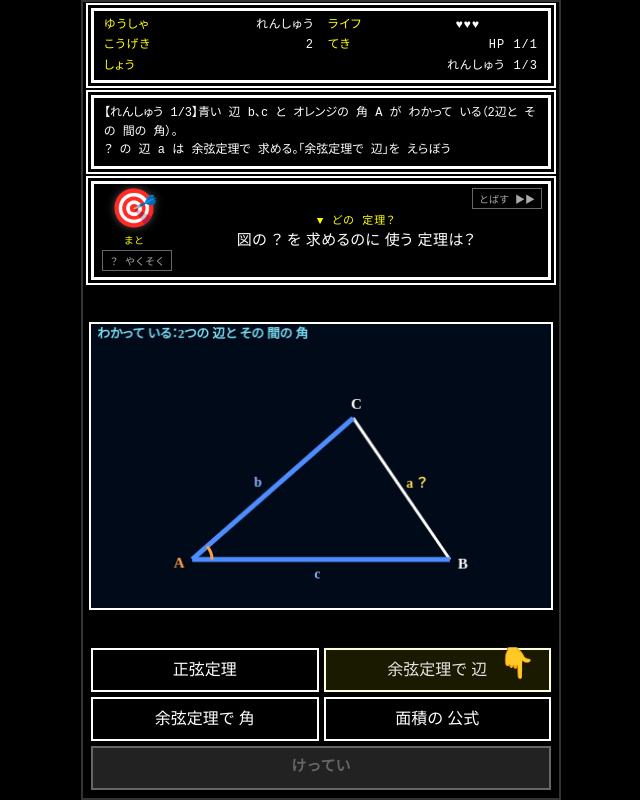
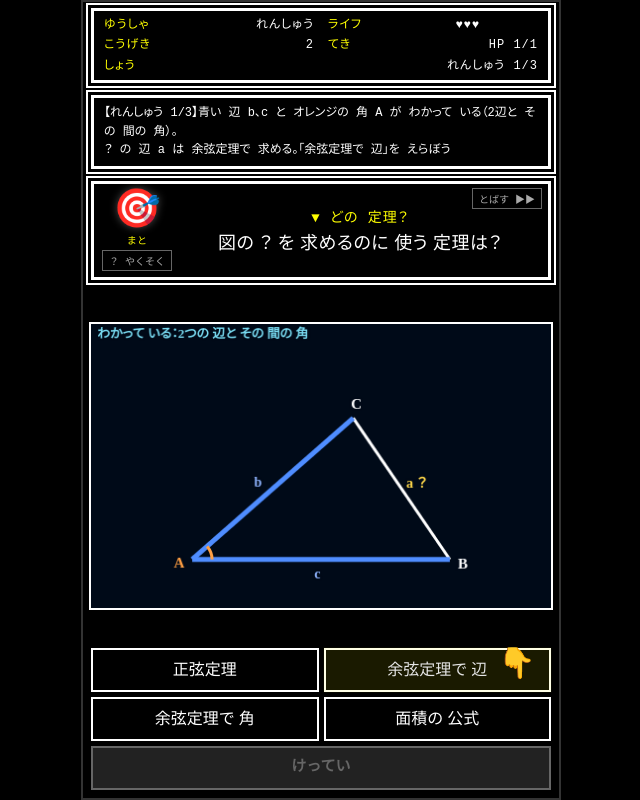
Before and after one commit to math-terakoya/sankakuhi-keiryou-quest, a plain HTML site: page index.html in a window 1280 px wide. Both pictures are taken after a click on the button "▶ はじめる". Shown: the whole page, without its empty margins (319-959 px from the left). Drawn offline with Linux system fonts and the light colour scheme.

Commit message:
問題の 文字を 大きく（小 でも 約 1.2倍：式 18→22px・長い 式 15→18px・ことばの 文 14→17px・見出し 11→14px。大 は さらに 26・22・20px）。図が 小さく なりすぎる ときだけ 文字を もどす（選択肢の 問題は 図 130px、図を タップする 問題は 200px を 残す）。左の 列は やくそく ボタンの 幅まで。長い 式は かっこの 前で 折る（11-25 先生：対数クエストに くらべて 問題の 文字が 小さい）
Co-Authored-By: Claude Fable 5.2 <noreply@anthropic.com>

```diff
--- a/index.html
+++ b/index.html
@@ -326,6 +326,19 @@ padding: 14px 0; text-shadow: 3px 3px 0 #400; animation: warn 2s forwards;
 .moji-btn.on { border-color: #ffff00; color: #ffff00; }
 #game.moji-big #controls .key.opt { font-size: 22px; }   /* 大 は 選択肢を さらに 大きく（11-20 先生：選択肢の 文字）。長い ときは fitOpts が 小さく する */
 #game.moji-big #controls.three .key.opt { font-size: 26px; }
+/* — 問題の 文字を 大きく（11-25 先生：対数クエストに くらべて 小さい）。小 でも 約 1.2倍、大 は さらに 大きく。図が 小さく なりすぎる ときは fitProblem が もどす — */
+#problem .label { font-size: 14px; margin-bottom: 5px; }
+#problem .expr { font-size: 22px; }
+#problem .expr.long { font-size: 18px; }
+#problem .expr.exam { font-size: 17px; line-height: 1.5; }
+@media (max-width: 360px) { #problem .expr { font-size: 20px; } #problem .expr.long { font-size: 17px; } #problem .expr.exam { font-size: 15px; line-height: 1.45; } }
+@media (max-height: 640px) { #problem .expr.exam { line-height: 1.4; } }
+#game.moji-on #problem .label { font-size: 16px; }
+#game.moji-on #problem .expr { font-size: 26px; }
+#game.moji-on #problem .expr.long { font-size: 22px; }
+#game.moji-on #problem .expr.exam { font-size: 20px; }
+#battle { grid-template-columns: max-content minmax(0, 1fr); gap: 8px; }   /* 左の 列は「やくそく」ボタンの 幅まで 広げる（問題の 文字が ボタンに 重ならない ように） */
+#enemy { min-width: 64px; }
 </style>
 </head>
 <body>
@@ -1797,12 +1810,18 @@ function renderProblem() {
 }
 function fitProblem() {
   const el = $('problemExpr');
-  el.querySelectorAll('.nw').forEach(nw => {
+  el.style.fontSize = '';
+  const fitW = floor => el.querySelectorAll('.nw').forEach(nw => {
     nw.style.fontSize = ''; nw.style.whiteSpace = '';
     let size = parseFloat(getComputedStyle(nw).fontSize);
-    while (nw.scrollWidth > el.clientWidth && size > 10) { size -= 1; nw.style.fontSize = size + 'px'; }
+    while (nw.scrollWidth > el.clientWidth && size > floor) { size -= 1; nw.style.fontSize = size + 'px'; }
     if (nw.scrollWidth > el.clientWidth) nw.style.whiteSpace = 'normal';   // それでも 入らなければ 折り返す
   });
+  fitW(17);   // 1行に 入らない ときは 17px まで 小さく して、それでも 入らなければ 折り返す（11-25 先生：問題の 文字を 大きく）
+  // 図が 小さく なりすぎる ときだけ、問題の 文字を 1px ずつ もどす（13px まで）。選択肢の 問題は 図が 小さめでも よい・図を タップする 問題は 図を 大きく 残す（11-25 先生）
+  const q = p(), need = q && q.options ? 130 : 200;
+  let fs = parseFloat(getComputedStyle(el).fontSize);
+  while (wrap.offsetParent && wrap.clientHeight < need && fs > 13) { fs -= 1; el.style.fontSize = fs + 'px'; fitW(13); }   // 13px より 小さくは しない（入らなければ 折り返す）
 }
 function show(el, on) { el.classList.toggle('hidden', !on); }
 function renderMapBtn() { $('mapBtn').classList.toggle('hidden', !!state.tut || !(state.phase === 'play' || state.phase === 'next')); }
@@ -1895,6 +1914,7 @@ function fitRuns(root) {   // 図の 幅が 決まって から 測る（まだ
         });
         return pieces.filter(p => p.length); };
       let sep = '\u200b', ps = cut(/(?<=[，．])/);   // まず「，」「．」の あと、なければ ＝・不等号の 前
+      if (ps.length < 2) { sep = ' '; ps = cut(/[ \u00a0](?=\()/); }   // 次に かっこの 前（(0° ≦ θ ≦ 180°) を 途中で 折らない。11-25）
       if (ps.length < 2) { sep = ' '; ps = cut(/[ \u00a0](?=[＝＜＞≦≧][ \u00a0])/); }
       if (ps.length < 2) { sep = '\u200b'; ps = cut(/(?<=\))(?=\()/); }   // それでも なければ かっこの 積の あいだ
       if (ps.length > 1) {
@@ -2980,7 +3000,8 @@ renderTitleComp(); renderStatus(); renderControls();
       g.style.zoom = z; g.style.maxWidth = 'none'; g.style.maxHeight = 'none';
       g.style.width = Math.min(480, W / z) + 'px'; g.style.height = (H / z) + 'px';
     }
-    g.classList.toggle('moji-big', big && W >= 600);   // 選択肢を さらに 大きく するのは 広い 画面だけ（スマホは 下が はみ出す）
+    g.classList.toggle('moji-big', big && W >= 600);
+    g.classList.toggle('moji-on', big && (W >= 600 || H >= 640));   // 大 の ときは 問題の 文字を さらに 大きく（たての みじかい スマホは そのまま）   // 選択肢を さらに 大きく するのは 広い 画面だけ（スマホは 下が はみ出す）
     document.querySelectorAll('.moji-btn').forEach(b => b.classList.toggle('on', (b.dataset.v === 'big') === big));
     window.dispatchEvent(new Event('resize'));
     busy = false;
```
